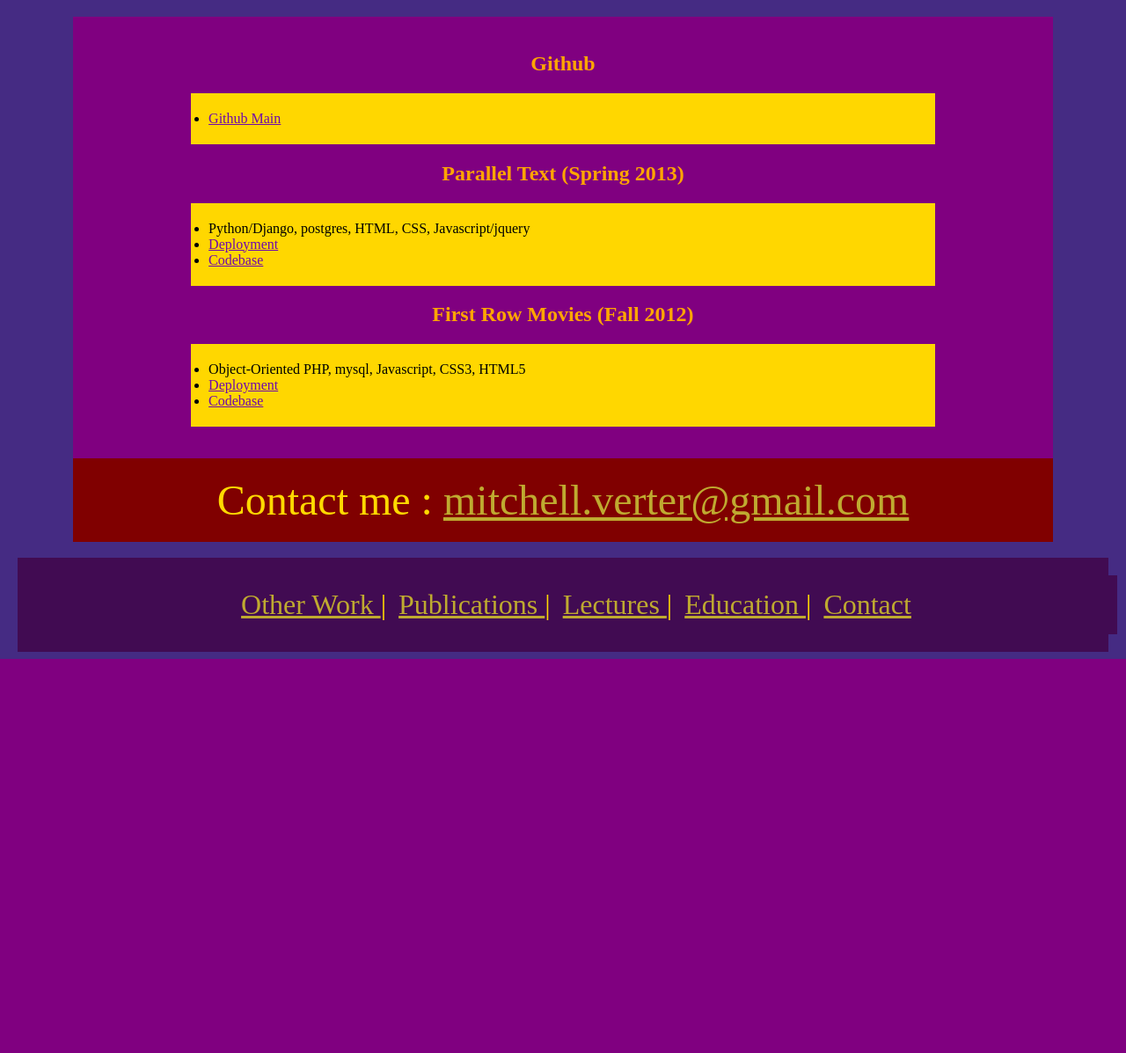
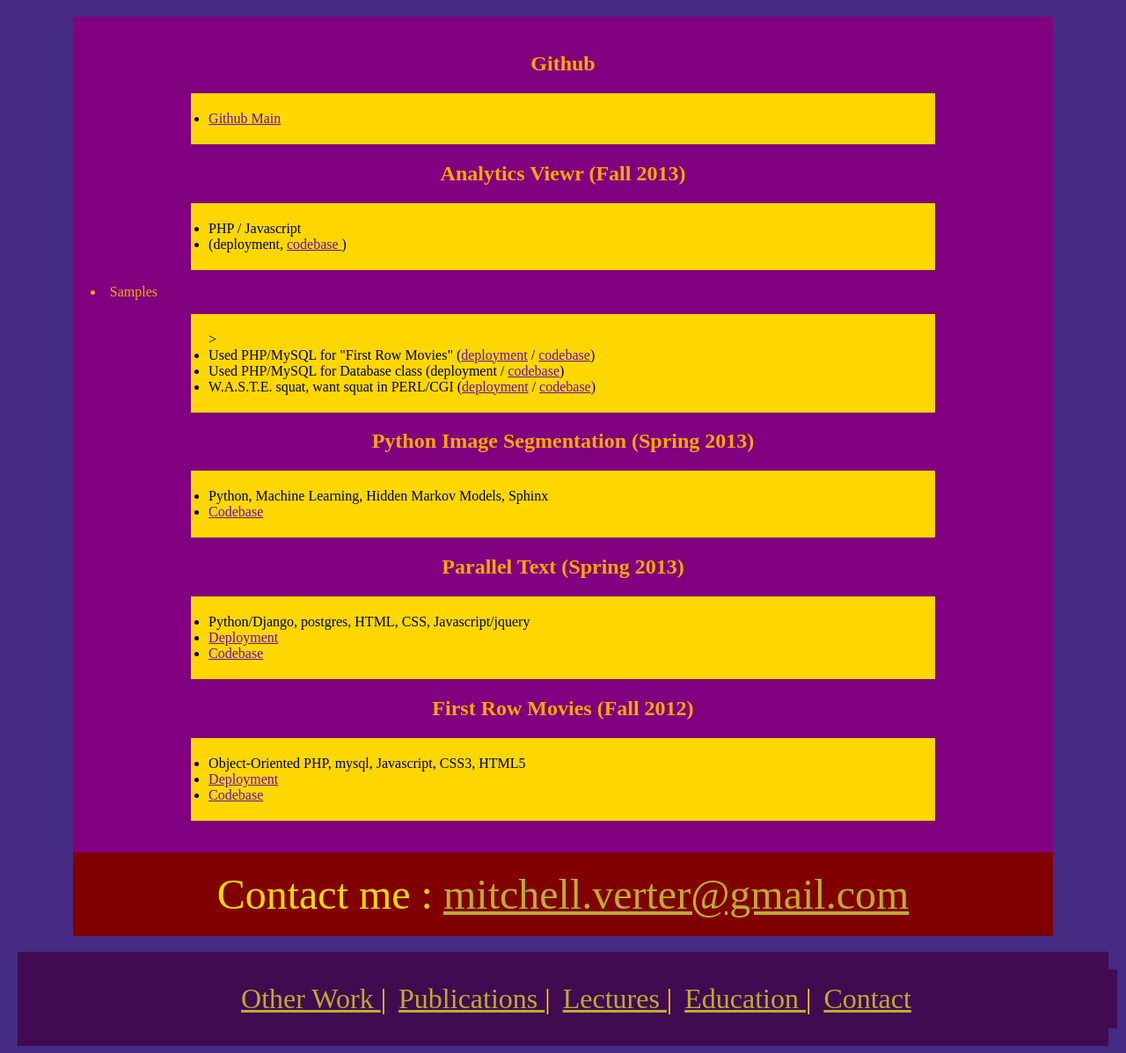
Before and after one commit to mcverter/CV_Tech_111.1, a PHP site: page /demosrepos.php in a window 1280 px wide. Shown: the part 194-1391 px from the top of the page at 88% size. Before the commit the page ends 943 px from the top, so only its background shows below. Run offline with PHP 8.4, Linux system fonts and the light colour scheme.

Commit message:
adding analytics engine to portfolio

```diff
--- a/demosrepos.php
+++ b/demosrepos.php
@@ -4,6 +4,28 @@
 <ul>
     <li> <a target="_blank" href="https://github.com/mcverter">Github Main</a> </li>
 </ul>
+
+<h2> Analytics Viewr (Fall 2013)</h2>
+<ul>
+    <li> PHP / Javascript </li>
+    <li> (deployment, <a target="_blank" href="https://github.com/mcverter/CPlusPlus_SomePHP_AnalyticsEngine/tree/master/AnalyticsLib/WebGraph"> codebase </a>)</li>
+</ul>
+
+<li> Samples
+    <ul>
+>
+        <li> Used PHP/MySQL for "First Row Movies" (<a target="_blank" href="http://waste.org/~roadrunner/firstrowmovies/">deployment</a> / <a target="_blank" href="https://github.com/mcverter/php_mysql_firstrowmovies-github"> codebase</a>) </li>
+        <li> Used PHP/MySQL for Database class (deployment / <a target="_blank" href="https://github.com/mcverter/PHP_mysql">codebase</a>) </li>
+        <li> W.A.S.T.E. squat, want squat in PERL/CGI (<a target="_blank" href="http://waste.org/~roadrunner/squat/index.html">deployment</a> / <a target="_blank" href="https://github.com/mcverter/Guttersnipe">codebase</a>)</li>
+    </ul>
+</li>
+
+<h2> Python Image Segmentation (Spring 2013)</h2>
+<ul>
+    <li> Python, Machine Learning, Hidden Markov Models, Sphinx </li>
+    <li> <a target="_blank" href="https://github.com/mcverter/Python_Image_Segmentation"> Codebase</a> </li>
+</ul>
+
 
 <h2> Parallel Text (Spring 2013)</h2>
 <ul>
@@ -15,8 +37,8 @@
 <h2> First Row Movies (Fall 2012)</h2>
 <ul>
     <li> Object-Oriented PHP, mysql, Javascript, CSS3, HTML5 </li>
-    <li> <a href="http://waste.org/~roadrunner/firstrowmovies/">Deployment</a> </li>
-    <li> <a href="https://github.com/mcverter/php_mysql_firstrowmovies-github"> Codebase</a> </li>
+    <li> <a target="_blank" href="http://waste.org/~roadrunner/firstrowmovies/">Deployment</a> </li>
+    <li> <a target="_blank" href="https://github.com/mcverter/php_mysql_firstrowmovies-github"> Codebase</a> </li>
 </ul>
 
 
```
Also changed, not shown: software.php (+8 -4 lines).
